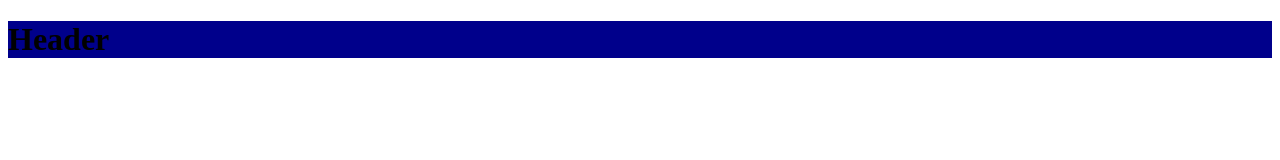
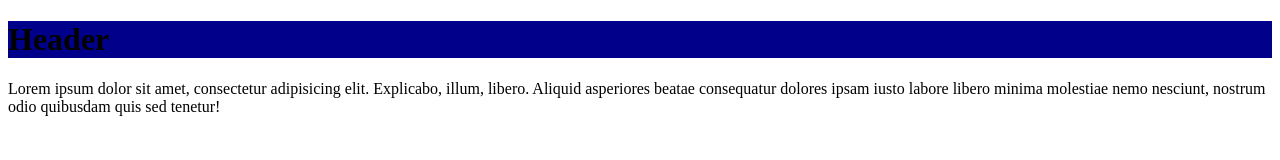
Before and after one commit to JoomartDuishenaliev/10-02, a plain HTML site: page index.html in a window 1280 px wide. Drawn offline with Linux system fonts and the light colour scheme.

Commit message:
feat: added content

```diff
--- a/index.html
+++ b/index.html
@@ -12,5 +12,10 @@
 <header>
     <h1>Header</h1>
 </header>
+<div class="content">
+    <p>Lorem ipsum dolor sit amet, consectetur adipisicing elit. Explicabo, illum, libero. Aliquid asperiores beatae
+        consequatur dolores ipsam iusto labore libero minima molestiae nemo nesciunt, nostrum odio quibusdam quis sed
+        tenetur!</p>
+</div>
 </body>
 </html>
```
